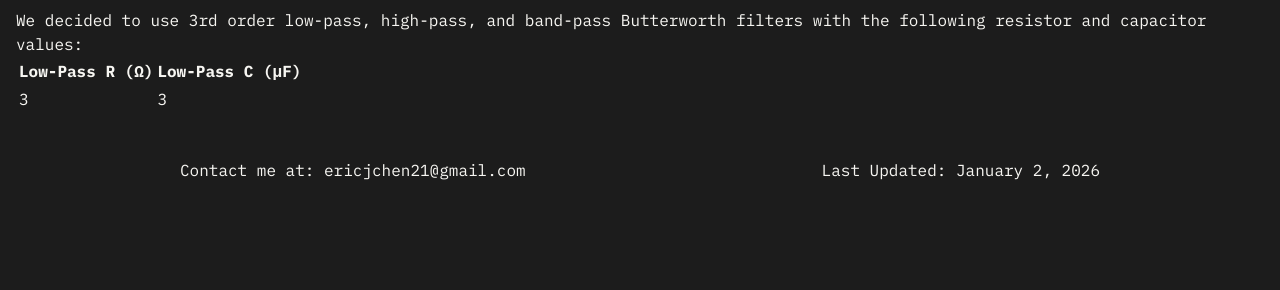
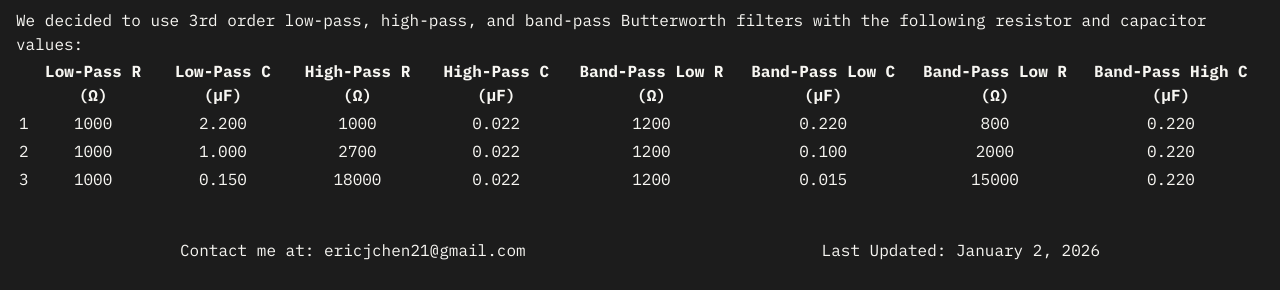
Before and after one commit to ericjchen21/ericjchen21.github.io, a Jekyll site: the page built from _projects/EQ_Speaker.md, in a window 1280 px wide and 900 px high, scrolled down 577 px, cut to the strip 610-900 px from the top of the window. Built offline with Jekyll 4.4.1, drawn with Linux system fonts in a browser that asks for light colours; comment, search, counter and statistics services are not loaded; before the commit the page ends 1397 px from its top, so only the background shows below that.

Commit message:
EQ Speaker Table

```diff
--- a/_projects/EQ_Speaker.md
+++ b/_projects/EQ_Speaker.md
@@ -23,7 +23,9 @@ sections:
   - text: |
       We decided to use 3rd order low-pass, high-pass, and band-pass Butterworth filters with the following resistor and capacitor values:
 
-      | Low-Pass R (Ω) | Low-Pass C (μF) |
-      |----------------|-----------------|
-      |       3        |       3         |
+      |   | Low-Pass R (Ω) | Low-Pass C (μF) | High-Pass R (Ω) | High-Pass C (μF) | Band-Pass Low R (Ω) | Band-Pass Low C (μF) | Band-Pass Low R (Ω) | Band-Pass High C (μF) |
+      |---|:--------------:|:---------------:|:---------------:|:----------------:|:-------------------:|:--------------------:|:-------------------:|:---------------------:|
+      | 1 | 1000           | 2.200           | 1000            | 0.022            | 1200                | 0.220                | 800                 | 0.220                 |
+      | 2 | 1000           | 1.000           | 2700            | 0.022            | 1200                | 0.100                | 2000                | 0.220                 |
+      | 3 | 1000           | 0.150           | 18000           | 0.022            | 1200                | 0.015                | 15000               | 0.220                 |
 ---
```
